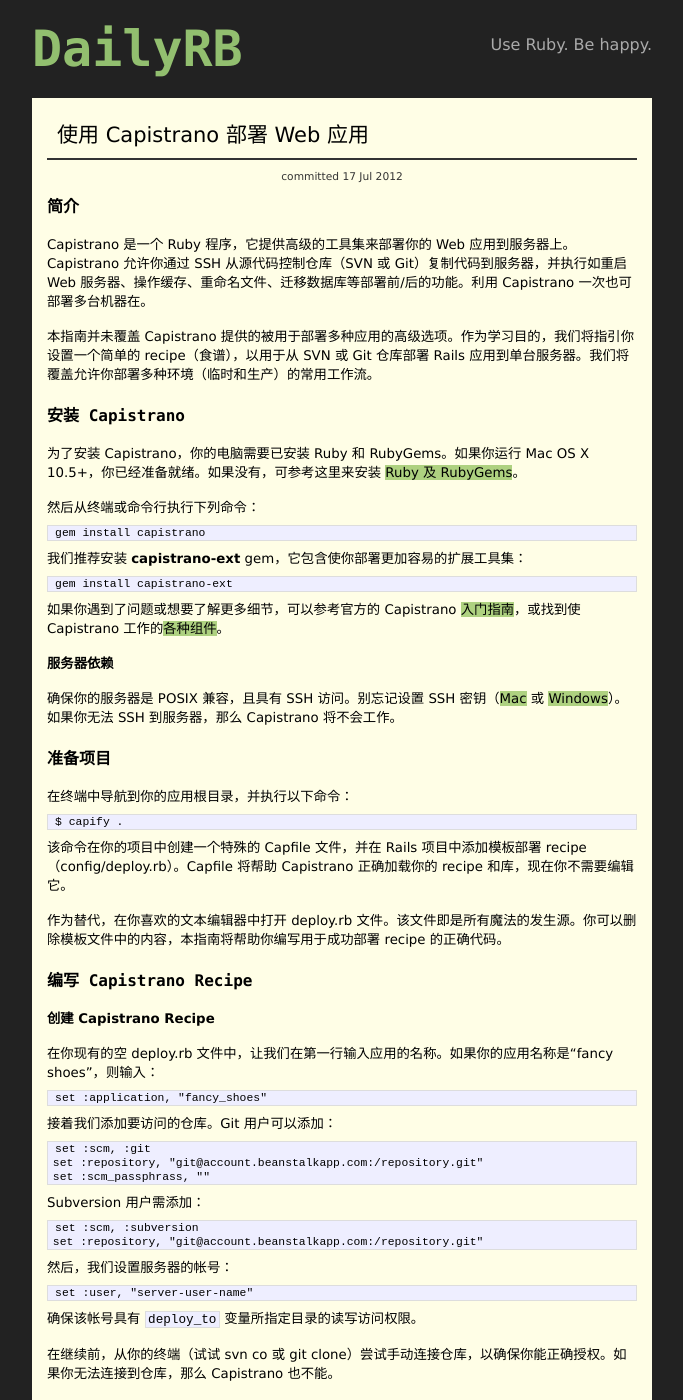
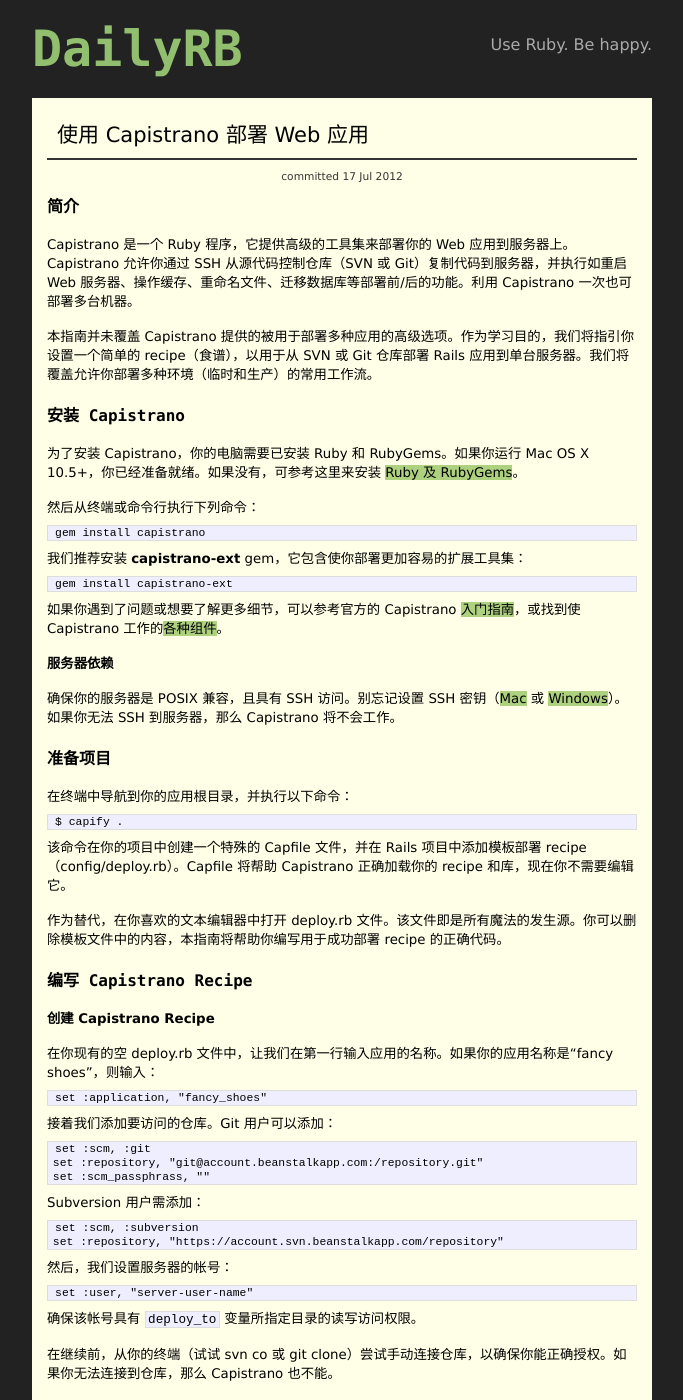
Before and after one commit to xuxiaodong/dailyrb, a Jekyll site: the page built from _posts/2012-07-17-deploying-with-capistrano.md, in a window 1280 px wide and 1400 px high. Shown: the whole window, without its empty margins (298-981 px from the left). Built offline with Jekyll 4.4.1, drawn with Linux system fonts in a browser that asks for light colours; Markdown is read by kramdown in place of the engine named in the settings; comment, search, counter and statistics services are not loaded; some of the changed text lies outside the part shown.

Commit message:
Fix typo

```diff
--- a/_posts/2012-07-17-deploying-with-capistrano.md
+++ b/_posts/2012-07-17-deploying-with-capistrano.md
@@ -10,7 +10,7 @@ Capistrano 是一个 Ruby 程序，它提供高级的工具集来部署你的 We
 应用到服务器上。Capistrano 允许你通过 SSH 从源代码控制仓库（SVN 或
 Git）复制代码到服务器，并执行如重启 Web
 服务器、操作缓存、重命名文件、迁移数据库等部署前/后的功能。利用 Capistrano
-一次也可部署多台机器在。
+一次也可部署多台机器。
 
 本指南并未覆盖 Capistrano
 提供的被用于部署多种应用的高级选项。作为学习目的，我们将指引你设置一个简单的
@@ -71,7 +71,7 @@ shoes”，则输入：
 Subversion 用户需添加：
 
     set :scm, :subversion
-    set :repository, "git@account.beanstalkapp.com:/repository.git"
+    set :repository, "https://account.svn.beanstalkapp.com/repository"
 
 然后，我们设置服务器的帐号：
 
@@ -115,7 +115,7 @@ staging.rb 文件。对于你配置的每个 stage 都需要一个 Ruby
 db）。生产环境与临时环境的差别是 `deploy_to`
 目录变量。事实上，你可能也想使用不同的服务器。
 
-**验证 Recipe××
+**验证 Recipe**
 
 全部准备好后，先试试我们的 recipe，以便让 Capistrano
 在服务器上创建初始的目录结构。从你的应用根目录执行下列命令：
```
